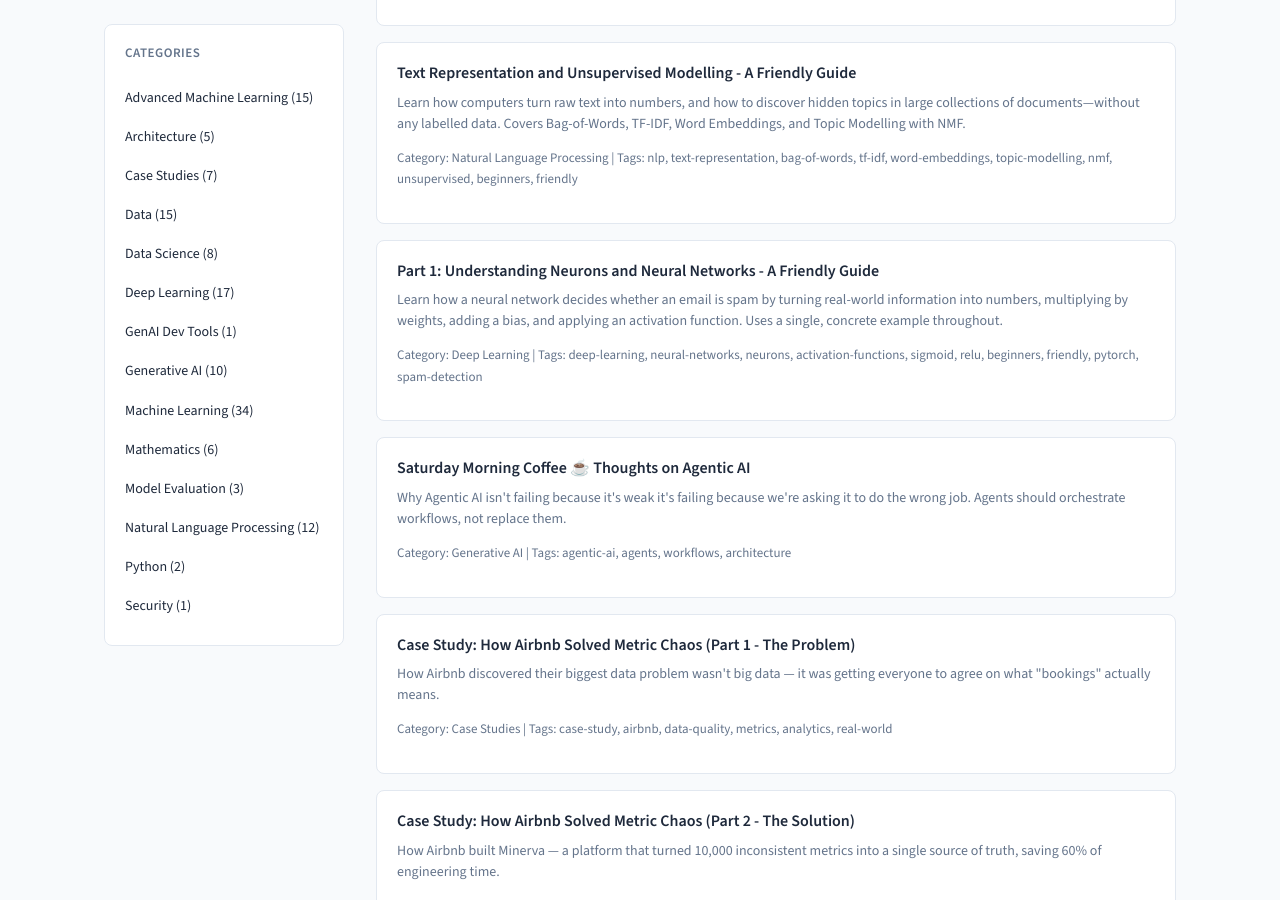
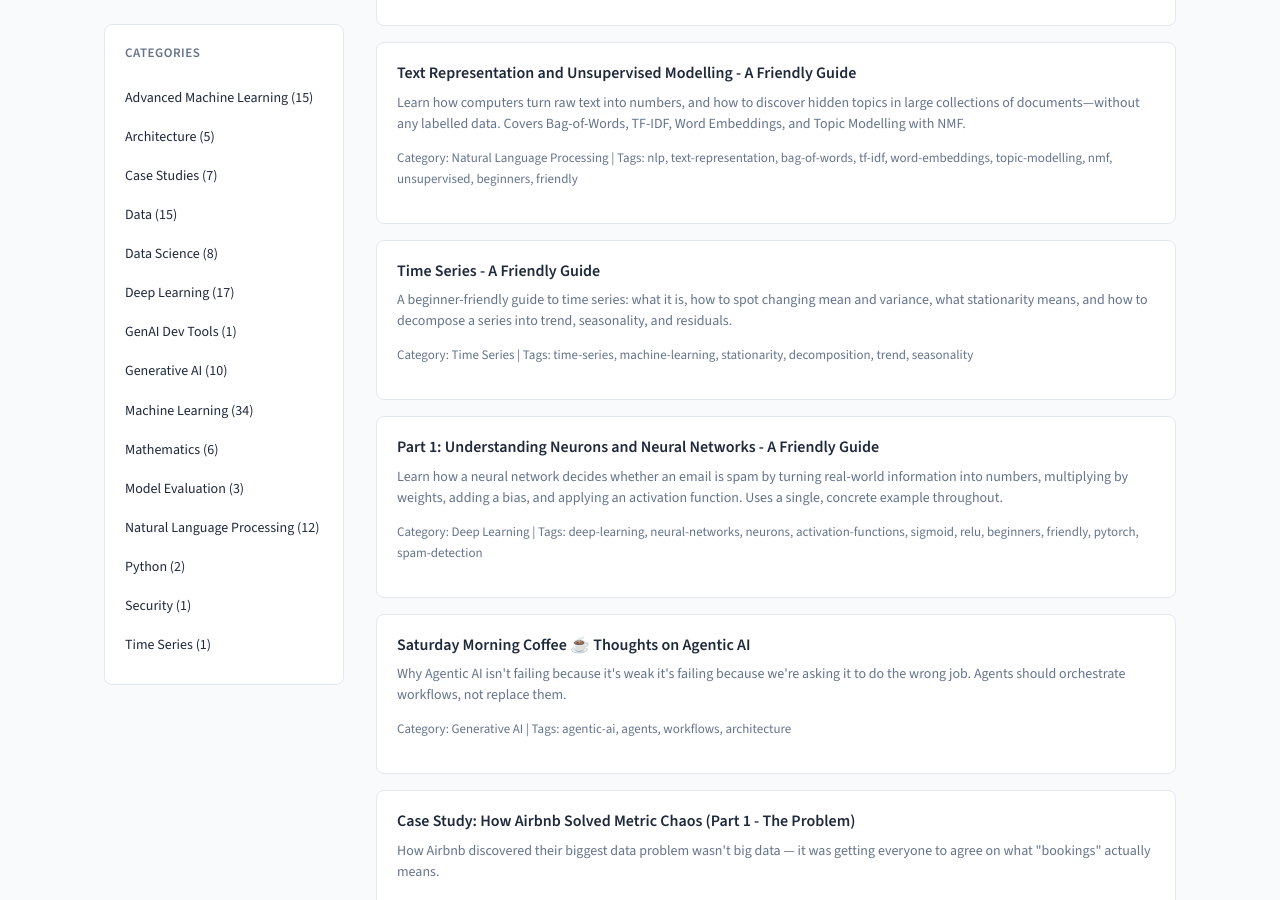
Before and after one commit to rilov/handbook, a Jekyll site: the page built from index.md, in a window 1280 px wide and 900 px high, scrolled down 17612 px. Built offline with Jekyll 4.4.1, drawn with Linux system fonts in a browser that asks for light colours; some of the changed lines change nothing that is shown.

Commit message:
Add Time Series category and friendly guide

````diff
--- /dev/null
+++ b/_topics/Time Series - A Friendly Guide.md
@@ -0,0 +1,302 @@
+---
+title: "Time Series - A Friendly Guide"
+category: Time Series
+order: 0
+permalink: /topics/time-series-friendly-guide/
+tags:
+  - time-series
+  - machine-learning
+  - stationarity
+  - decomposition
+  - trend
+  - seasonality
+summary: "A beginner-friendly guide to time series: what it is, how to spot changing mean and variance, what stationarity means, and how to decompose a series into trend, seasonality, and residuals."
+date: 2026-08-23
+---
+
+# Time Series - A Friendly Guide
+
+A **time series** is just a set of observations collected over time. Daily temperatures, monthly sales, hourly website traffic, and yearly stock prices are all time series.
+
+Because the observations are ordered, we cannot treat them like normal rows in a spreadsheet. A row at time `t` is often connected to the row at time `t-1`. This guide explains the first things you look at when you get a time series: its center, its spread, its trend, and its repeating patterns.
+
+---
+
+## 1. Two quick questions: where is the center? how wide is the spread?
+
+Whenever you see a time-series plot, ask two things:
+
+- **Where is the middle of the data?** That is the **mean**.
+- **How far do the points move away from the middle?** That is the **variance**.
+
+```
+Same center, small spread            Same center, larger spread
+
+  .                                    .        .
+    .                              .        .        .
+.        .                       .        .        .        .
+--------                        ---------------------------
+ ^ mean                          ^ mean
+```
+
+The center tells you where the series lives. The spread tells you how noisy it is.
+
+---
+
+## 2. Constant mean vs changing mean
+
+A **constant mean** means the center of the data does not drift over time. The values go up and down, but they stay around the same level.
+
+```
+Constant mean: the middle line is flat
+
+  /\      /\      /\      /\      /\      /\
+ /  \    /  \    /  \    /  \    /  \    /  \
+/    \__/    \__/    \__/    \__/    \__/    \__
+----------------- mean -------------------------
+```
+
+Example of values with a constant mean:
+
+```
+8, 11, 12, 9, 10, 8, 12, 11, 9, 10
+```
+
+The center is around 10, even though individual values jump around.
+
+A **variable mean** means the center itself is moving. This is often called a **trend**.
+
+```
+Variable mean: the middle line is rising
+
+                                /\
+                              /  \
+                            /    \
+          /\              /        \              /\
+        /  \            /            \            /  \
+      /    \          /                \          /    \
+    /        \      /                    \      /        \
+  /            \  /                        \  /            \
+```
+
+Example of values with a variable mean:
+
+```
+10, 11, 12, 13, 14, 15, 16, 17, 18, 19
+```
+
+The whole series is shifting upward.
+
+---
+
+## 3. Constant variance vs changing variance
+
+**Variance** describes how far the points move away from the center.
+
+**Constant variance** means the size of the waves stays the same over time:
+
+```
+Same-sized waves:
+
+  /\      /\      /\      /\      /\      /\
+ /  \    /  \    /  \    /  \    /  \    /  \
+/    \__/    \__/    \__/    \__/    \__/    \__
+```
+
+Example:
+
+```
+9, 11, 10, 9, 11, 10, 9, 11, 10, 9
+```
+
+The spread stays small and stable.
+
+**Changing variance** means the waves get bigger or smaller over time:
+
+```
+Waves getting bigger:
+
+              /\                    /\\
+            /  \                  /   \\
+      /\  /    \            /\  /      \\
+____/  \/      \____/\____/  \/         \\
+```
+
+Example:
+
+```
+2, 18, 5, 16, 1, 20, 30, 45, 50, 80
+```
+
+The fluctuations become much larger as time goes on.
+
+---
+
+## 4. The four common plot types
+
+When you are asked to classify a plot, draw an imaginary line through the middle and check the size of the waves.
+
+| Plot | Mean | Variance | Visual clue |
+|---|---|---|---|
+| **1** | Constant | Constant | Same center, same-sized waves |
+| **2** | Variable | Constant | Upward trend, similar-sized fluctuations |
+| **3** | Variable | Approximately constant | Strong upward trend |
+| **4** | Variable | Variable | Level and fluctuations both grow |
+
+A simple visual trick:
+
+1. Draw a line through the middle of the data.
+   - Flat → constant mean
+   - Sloped → variable mean
+2. Look at the distance between the high and low points.
+   - Same-sized waves → constant variance
+   - Growing or shrinking waves → variable variance
+
+---
+
+## 5. Stationarity
+
+A **stationary** time series has constant mean, constant variance, and constant autocorrelation over time. In other words, the statistical properties do not depend on when you look.
+
+Why does this matter? Many classic time-series models assume the series is stationary. If the mean or variance is changing, the model can be confused and make poor forecasts.
+
+```
+Stationary:            Non-stationary:
+
+Same level, same waves  Trend + growing waves
+
+  /\  /\  /\  /\         /\\
+ /  \/  \/  \/  \       /   \\
+/                \_____/      \\
+```
+
+If a series is not stationary, you often need to transform it before modeling. Common fixes include:
+
+- **Removing a trend** by differencing.
+- **Stabilizing variance** with a log or square-root transform.
+- **Removing seasonality** by deseasonalising the data.
+
+---
+
+## 6. Trend, seasonality, and residuals
+
+Most time series can be broken into three pieces:
+
+- **Trend:** the long-term direction (going up, going down, or staying flat).
+- **Seasonality:** a repeating pattern at fixed intervals (daily, weekly, yearly).
+- **Residuals / noise:** the leftover random variation after the trend and seasonality are removed.
+
+```
+Sales data:
+
+Actual series = Trend + Seasonality + Residual
+
+         /\                /\                  /\      .
+        /  \    /\        /  \    /\          /  \    /|  random
+_______/    \__/  \______/    \__/  \________/    \__/      wiggle
+    rising trend      repeating winter spike        noise
+```
+
+---
+
+## 7. Additive vs multiplicative decomposition
+
+Both additive and multiplicative decomposition split a series into the same three parts: trend, seasonality, and residual. The difference is how those parts combine.
+
+### Additive
+
+```
+Time series = Trend + Seasonality + Residual
+```
+
+In an **additive** series, the seasonal effect stays the same size over time.
+
+Example: ice-cream sales with a summer boost of 20 extra units.
+
+```
+Normal sales = 100 units
+Summer boost = +20 units
+Total summer sales = 120
+
+Later, business grows:
+Normal sales = 500 units
+Summer boost = +20 units
+Total summer sales = 520
+```
+
+The seasonal effect is a fixed number, no matter how big the business gets.
+
+### Multiplicative
+
+```
+Time series = Trend × Seasonality × Residual
+```
+
+In a **multiplicative** series, the seasonal effect grows with the level of the series.
+
+Example: ice-cream sales in summer are 20% higher than normal.
+
+```
+Normal sales = 100 units
+Summer boost = 20% higher
+Total summer sales = 100 × 1.2 = 120
+
+Later, business grows:
+Normal sales = 500 units
+Summer boost = 20% higher
+Total summer sales = 500 × 1.2 = 600
+```
+
+The seasonal effect scales with the trend.
+
+### How to tell them apart
+
+Look at the waves again:
+
+```
+Additive: same-sized waves over time
+
+    /\      /\      /\      /\      /\      /\
+   /  \    /  \    /  \    /  \    /  \    /  \
+__/    \__/    \__/    \__/    \__/    \__/    \__
+
+Multiplicative: waves get bigger as the series grows
+
+                                /\
+                          /\   /  \
+                    /\   /  \ /    \
+              /\   /  \ /
+        /\   /  \ /
+  /\   /  \ /
+ /  \ /
+/
+```
+
+- **Same-sized waves** → additive.
+- **Waves that grow with the trend** → multiplicative.
+
+---
+
+## 8. A quick decomposition example
+
+In Python, `statsmodels` can decompose a series for you.
+
+```python
+import pandas as pd
+import matplotlib.pyplot as plt
+from statsmodels.tsa.seasonal import seasonal_decompose
+
+# df is a DataFrame with a datetime index and a 'value' column
+result = seasonal_decompose(df["value"], model="additive", period=12)
+
+result.plot()
+plt.show()
+```
+
+Use `model="additive"` when the seasonal swings look the same everywhere. Use `model="multiplicative"` when the seasonal swings grow with the trend.
+
+---
+
+## 9. One-sentence takeaway
+
+**A time series is ordered data over time; to understand it, check whether the mean and variance stay the same, and whether the repeating pattern is additive or multiplicative.**
--- a/categories/advanced-machine-learning/index.md
+++ b/categories/advanced-machine-learning/index.md
@@ -29,6 +29,10 @@ Learn advanced machine learning algorithms through clear, step-by-step explanati
 11. **[Naive Bayes Part 7: Choosing the Right Variant]({{ site.baseurl }}/topics/naive-bayes-choosing-the-right-variant)** — All three variants compared on the same spam dataset, and why the winner depends on how the feature distribution aligns with each model's assumption.
 12. **[Naive Bayes Part 8: Other Classification Models and Parametric vs Non-Parametric]({{ site.baseurl }}/topics/naive-bayes-other-classification-models)** — Compare Naive Bayes with Logistic Regression, Decision Tree, KNN and SVM on the UCI Spambase dataset, and learn the parametric vs non-parametric distinction.
 
+**Time Series:**
+
+- **[Time Series - A Friendly Guide]({{ site.baseurl }}/topics/time-series-friendly-guide)** — A beginner-friendly introduction to stationarity, trend, seasonality, and additive vs multiplicative decomposition.
+
 **Quick reference:**
 
 - **[Advanced Machine Learning: The One-Pager]({{ site.baseurl }}/topics/advanced-machine-learning-one-pager)** — The simplest, big-picture summary of the whole module.
--- /dev/null
+++ b/categories/time-series/index.md
@@ -0,0 +1,19 @@
+---
+layout: category
+title: Time Series
+category: Time Series
+---
+
+Learn the basics of time series analysis in plain language. This module covers how to look at a time series, check for stationarity, and decompose it into trend, seasonality, and residuals.
+
+**Start here:**
+
+- **[Time Series - A Friendly Guide]({{ site.baseurl }}/topics/time-series-friendly-guide)** — A beginner-friendly introduction to stationarity, trend, seasonality, and additive vs multiplicative decomposition.
+
+**What You'll Learn:**
+
+- What makes time-series data different from normal tabular data
+- How to check whether a series has a constant mean and variance
+- The difference between trend and seasonality
+- How to decompose a series additively or multiplicatively
+- Why the order of observations matters
````
